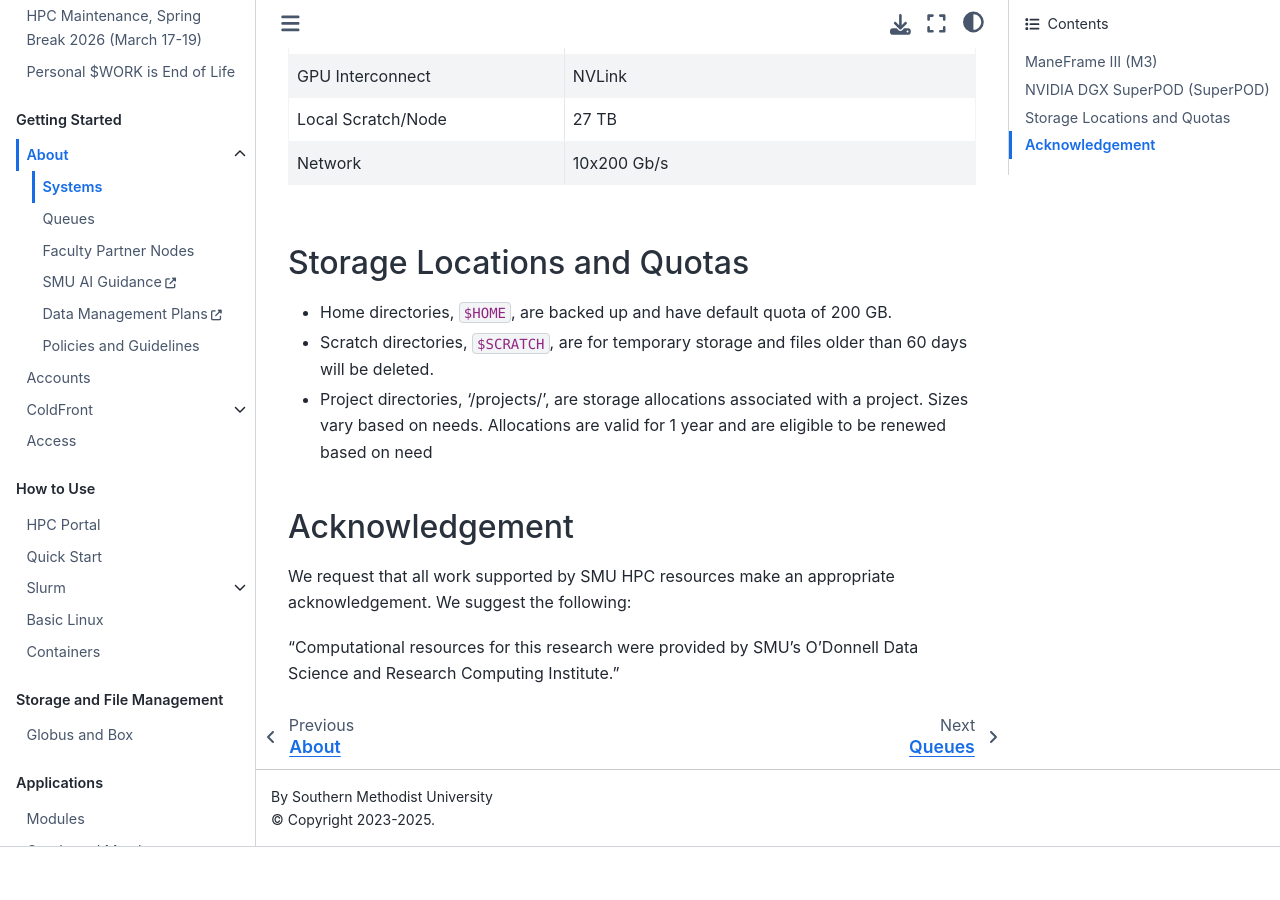
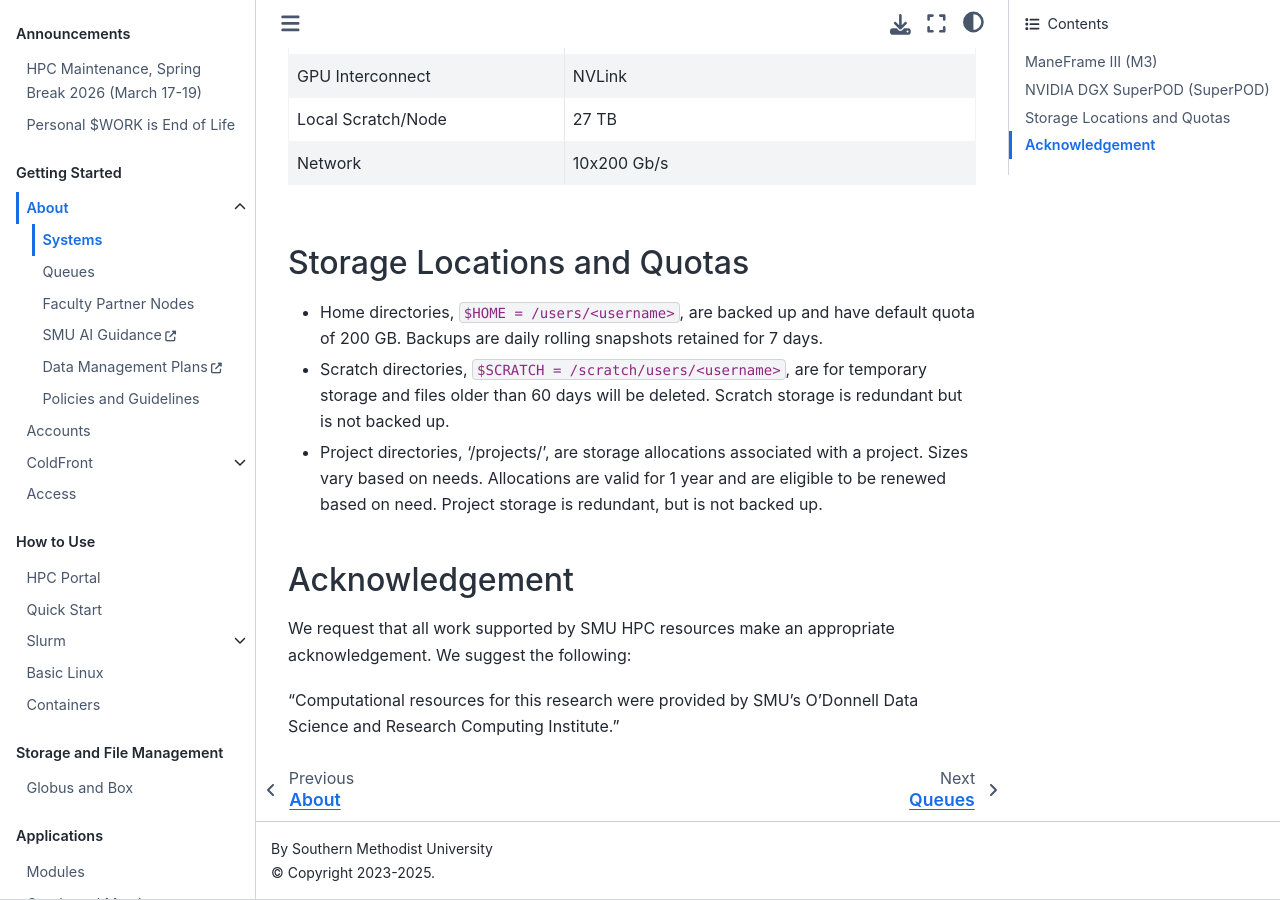
Before and after one commit to SouthernMethodistUniversity/hpc_docs, a Jupyter Book: the page built from docs/about/systems.md, in a window 1280 px wide and 900 px high, scrolled down 2086 px. Built offline with Jupyter Book 1.0.4 settings and Sphinx 7.4.7 and the Sphinx Book theme 1.1.4, drawn with Linux system fonts in a browser that asks for light colours; before the commit the page ends 2933 px from its top, so only the background shows below that.

Commit message:
Revise storage locations and backup information
Updated storage location details for home, scratch, and project directories.

```diff
--- a/docs/about/systems.md
+++ b/docs/about/systems.md
@@ -66,10 +66,10 @@
 
 ## Storage Locations and Quotas
 
-* Home directories, `$HOME`, are backed up and have default quota of 200 GB.
-* Scratch directories, `$SCRATCH`, are for temporary storage and files older
-  than 60 days will be deleted.
-* Project directories, '/projects/', are storage allocations associated with a project. Sizes vary based on needs. Allocations are valid for 1 year and are eligible to be renewed based on need
+* Home directories, `$HOME = /users/<username>`, are backed up and have default quota of 200 GB. Backups are daily rolling snapshots retained for 7 days.
+* Scratch directories, `$SCRATCH = /scratch/users/<username>`, are for temporary storage and files older
+  than 60 days will be deleted. Scratch storage is redundant but is not backed up.
+* Project directories, '/projects/', are storage allocations associated with a project. Sizes vary based on needs. Allocations are valid for 1 year and are eligible to be renewed based on need. Project storage is redundant, but is not backed up.
 
 ## Acknowledgement
 
```
